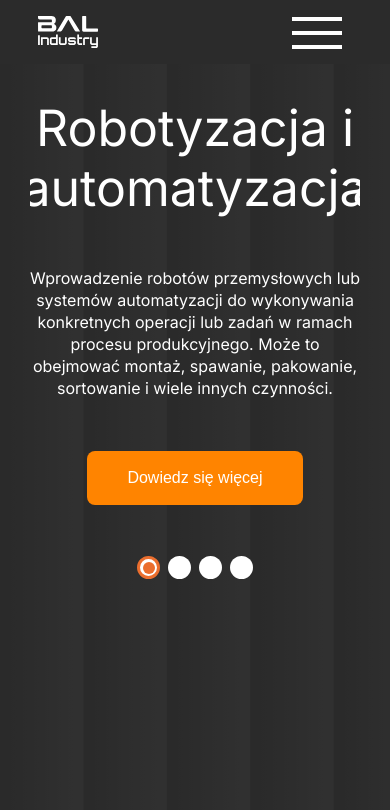
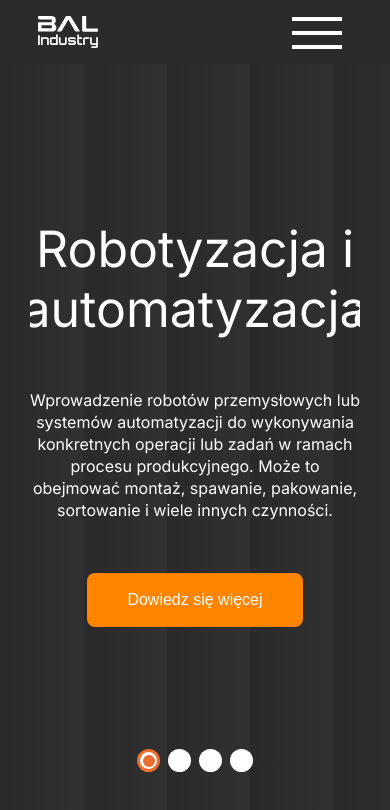
Before and after one commit to m-went/balindustryv2, a Next.js app: page /en in a window 390 px wide. Shown: the top 810 px of the page. Built offline with nearby package versions, Linux system fonts and the light colour scheme.

Commit message:
add responsive views for popularOffers, RoboticStations and WelcomeSlider on mainPage

```diff
--- a/src/components/homePage/PopularOffers/PopularOffers.module.scss
+++ b/src/components/homePage/PopularOffers/PopularOffers.module.scss
@@ -1,5 +1,6 @@
 @import '@/app/styles/fontSizes';
 @import '@/app/styles/colors';
+@import '@/app/styles/mixins';
 
 .slideContainer {
   border-radius: 24px;
@@ -62,8 +63,16 @@
 .popularOffers {
   h2 {
     color: $section-name-color;
-    font-size: $section-name-size;
+    font-size: $section-name-small-size;
     font-weight: 400;
+  }
+
+  @include laptop {
+    align-items: flex-start;
+
+    h2 {
+      font-size: $section-name-size;
+    }
   }
 }
 
--- a/src/components/homePage/RoboticStations/RoboticStations.module.scss
+++ b/src/components/homePage/RoboticStations/RoboticStations.module.scss
@@ -1,5 +1,6 @@
 @import '@/app/styles/fontSizes';
 @import '@/app/styles/colors';
+@import '@/app/styles/mixins';
 
 .slideContainer {
   border-radius: 24px;
@@ -62,8 +63,16 @@
 .popularOffers {
   h2 {
     color: $section-name-color;
-    font-size: $section-name-size;
+    font-size: $section-name-small-size;
     font-weight: 400;
+  }
+
+  @include laptop {
+    align-items: flex-start;
+
+    h2 {
+      font-size: $section-name-size;
+    }
   }
 }
 
--- a/src/components/homePage/WelcomeSlider/WelcomeSlider.module.scss
+++ b/src/components/homePage/WelcomeSlider/WelcomeSlider.module.scss
@@ -1,6 +1,7 @@
 @import '@/app/styles/colors';
 @import '@/app/styles/fontSizes';
 @import '@/app/styles/diff';
+@import '@/app/styles/mixins';
 
 .welcomeSlider {
   position: relative;
@@ -34,12 +35,16 @@
   }
 }
 
+.welcomeSwiper {
+  height: calc(100% - 60px);
+}
+
 .slideContainer {
   display: flex;
   justify-content: center;
   align-items: center;
   flex-direction: column;
-  padding-bottom: 50px;
+  height: 100%;
   cursor: pointer;
 
   button {
@@ -49,6 +54,11 @@
   button:hover {
     background-color: $welcome-slider-button-hover;
     color: $text-dark-color;
+  }
+
+  @include laptop {
+    margin: auto;
+    max-width: 1000px;
   }
 }
 
--- a/src/components/homePage/WelcomeSlider/WelcomeSlider.tsx
+++ b/src/components/homePage/WelcomeSlider/WelcomeSlider.tsx
@@ -66,7 +66,7 @@ export default function WelcomeSlider() {
         pagination={slidesPagination}
         modules={[Pagination]}
         loop={true}
-        className="mySwiper"
+        className={styles.welcomeSwiper}
       >
         {slidesContent.map((slide, index) => (
           <SwiperSlide key={index}>
```
